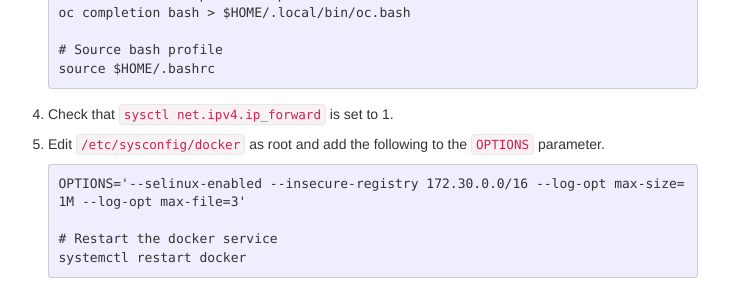
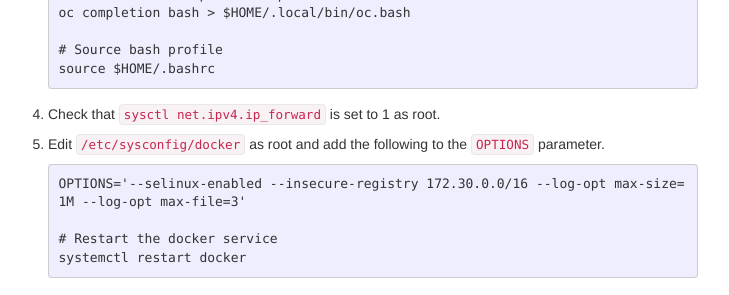
Before and after one commit to ecwpz91/ecwpz91.github.io, a Jekyll site: the page built from _posts/2017-09-08-CloudForms via OpenShift using Docker.md, in a window 1280 px wide and 900 px high, scrolled down 1249 px. Shown: the part 154-449 px from the top of the window, without its empty margins (282-1011 px from the left). Built offline with Jekyll 4.4.1, drawn with Linux system fonts in a browser that asks for light colours; nearby versions of some CDN libraries.

Commit message:
Updated format and grammar

```diff
--- a/_posts/2017-09-08-CloudForms via OpenShift using Docker.md
+++ b/_posts/2017-09-08-CloudForms via OpenShift using Docker.md
@@ -69,7 +69,7 @@ Use [Local Cluster Management][1] along with the [OpenShift "oc cluster up" Wrap
        # Source bash profile
        source $HOME/.bashrc
 
-4. Check that `sysctl net.ipv4.ip_forward` is set to 1.
+4. Check that `sysctl net.ipv4.ip_forward` is set to 1 as root.
 
 5. Edit `/etc/sysconfig/docker` as root and add the following to the `OPTIONS` parameter.
 
```
